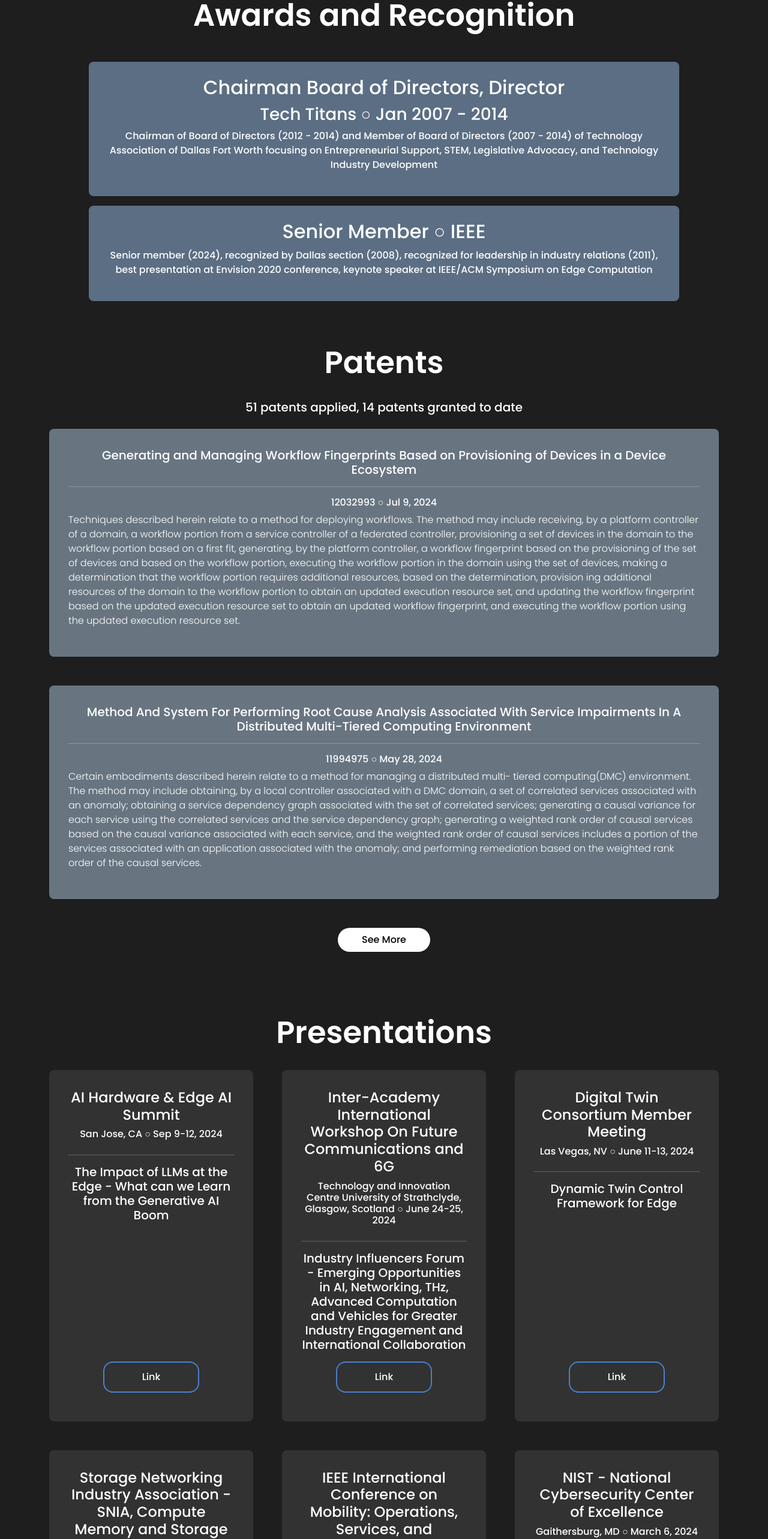
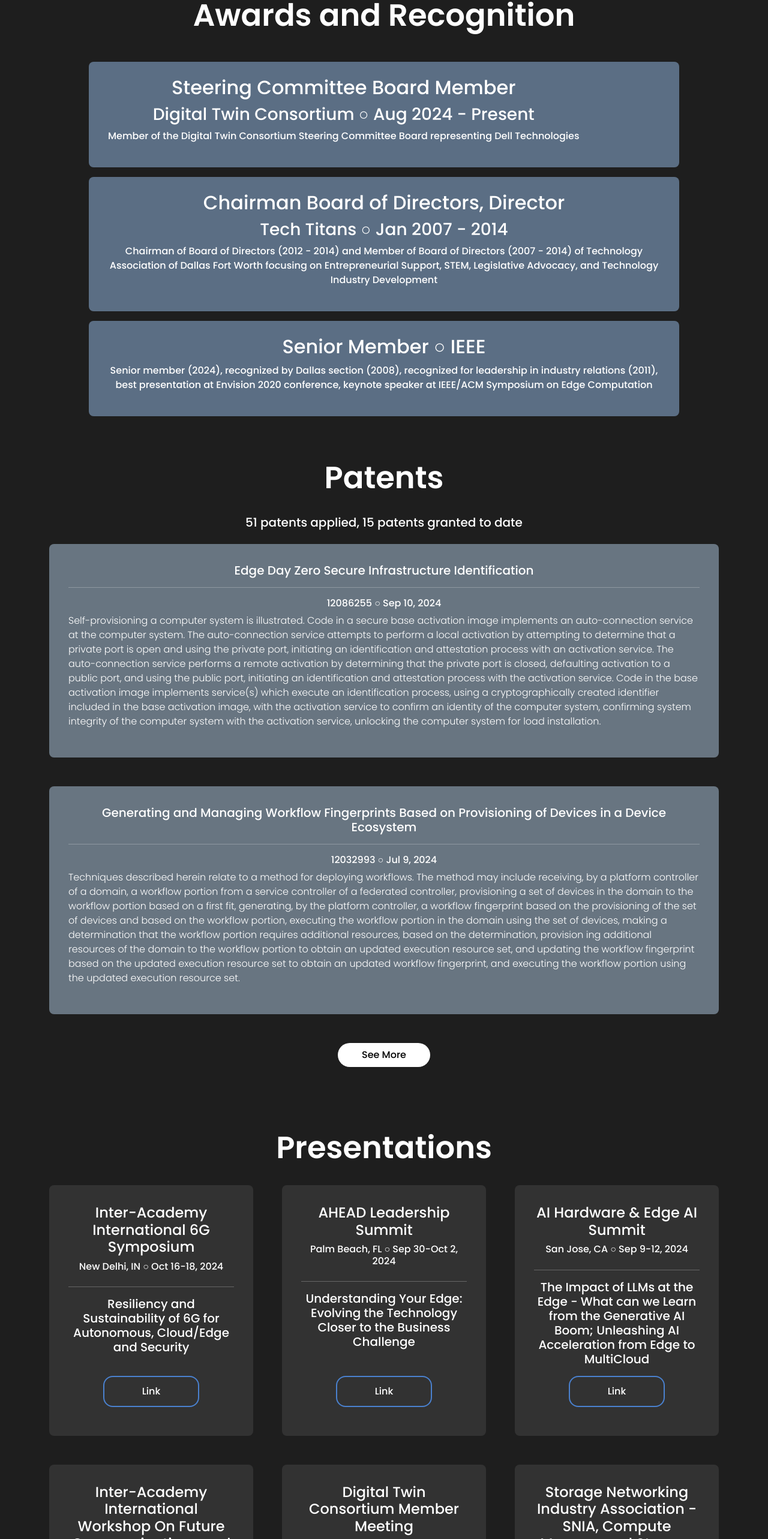
Before and after one commit to nicolewhitee/jw-portfolio, a React (Create React App) app: page / in a window 1280 px wide. Shown: the part 3658-6224 px from the top of the page at 60% size. Built offline with nearby package versions, Linux system fonts and the light colour scheme.

Commit message:
Update patents, about, presentations

```diff
--- a/src/components/About/about.js
+++ b/src/components/About/about.js
@@ -169,6 +169,16 @@
             <div className="container text-center">
                 <div className="awardsBar">
                     <div>
+                        <div className="h2">Steering Committee Board Member</div>
+                        <div className="h3">Digital Twin Consortium &#9675; Aug 2024 - Present</div>
+                        <p>
+                            Member of the Digital Twin Consortium Steering Committee Board representing
+                            Dell Technologies
+                        </p>
+                    </div>
+                </div>
+                <div className="awardsBar">
+                    <div>
                         <div className="h2">Chairman Board of Directors, Director</div>
                         <div className="h3">Tech Titans &#9675; Jan 2007 - 2014</div>
                         <p>
--- a/src/components/Patents/patents.js
+++ b/src/components/Patents/patents.js
@@ -15,7 +15,7 @@
         <>
             <section id='patents'>
                 <div className="headerTitle" aria-level="1" role="heading">Patents</div>
-                <div className="h5 mb-4">51 patents applied, 14 patents granted to date</div>
+                <div className="h5 mb-4">51 patents applied, 15 patents granted to date</div>
                 <div className="container">
                     <div className="row display-flex g-5">
                         {patentsArray.slice(0, next).map((patent, index) => {
--- a/src/components/Patents/patentsArray.js
+++ b/src/components/Patents/patentsArray.js
@@ -1,9 +1,21 @@
 const patentsArray = [
+    {
+        title: 'Edge Day Zero Secure Infrastructure Identification',
+        patentId: '12086255',
+        dateIssued: 'Sep 10, 2024',
+        description: 'Self-provisioning a computer system is illustrated. Code in a secure base activation image implements an auto-connection service at the computer system. The auto-connection service attempts to perform a local activation by attempting to determine that a private port is open and using the private port, initiating an identification and attestation process with an activation service. The auto-connection service performs a remote activation by determining that the private port is closed, defaulting activation to a public port, and using the public port, initiating an identification and attestation process with the activation service. Code in the base activation image implements service(s) which execute an identification process, using a cryptographically created identifier included in the base activation image, with the activation service to confirm an identity of the computer system, confirming system integrity of the computer system with the activation service, unlocking the computer system for load installation.'
+    },
     {
         title: 'Generating and Managing Workflow Fingerprints Based on Provisioning of Devices in a Device Ecosystem',
         patentId: '12032993',
         dateIssued: 'Jul 9, 2024',
         description: 'Techniques described herein relate to a method for deploy­ing workflows. The method may include receiving, by a platform controller of a domain, a workflow portion from a service controller of a federated controller, provisioning a set of devices in the domain to the workflow portion based on a first fit, generating, by the platform controller, a workflow fingerprint based on the provisioning of the set of devices and based on the workflow portion, executing the workflow portion in the domain using the set of devices, making a determination that the workflow portion requires additional resources, based on the determination, provision­ ing additional resources of the domain to the workflow portion to obtain an updated execution resource set, and updating the workflow fingerprint based on the updated execution resource set to obtain an updated workflow fin­gerprint, and executing the workflow portion using the updated execution resource set.'
+    },
+    {
+        title: 'Data Management Techniques Using Distributed Policy Agent',
+        patentId: '11995055',
+        dateIssued: 'May 28, 2024',
+        description: 'Techniques described herein relate to a method for distrib­uted data management. The method may include making a first determination that data is written to a data structure of storage of a data host; obtaining, based on the first deter­mination, data information associated with the data; making a second determination of intent corresponding to the data; generating a global name and metadata corresponding to the data, wherein the metadata comprises the intent; and publishing the global name and metadata to a global name repository.'
     },
     {
         title: 'Method And System For Performing Root Cause Analysis Associated With Service Impairments In A Distributed Multi-Tiered Computing Environment',
@@ -208,11 +220,6 @@
         dateIssued: 'Nov 9, 2021'
     },
     {
-        title: 'Edge Day Zero Secure Infrastructure Identification and Attestation',
-        patentId: '17/454158',
-        dateIssued: 'Nov 9, 2021'
-    },
-    {
         title: 'Edge Day Zero Secure Infrastructure Provisioning with Autonomic Methods',
         patentId: '17/454170',
         dateIssued: 'Nov 9, 2021'
--- a/src/components/Presentations/presentationsArray.js
+++ b/src/components/Presentations/presentationsArray.js
@@ -1,8 +1,22 @@
 const presentationsArray = [
+    {
+        event: 'Inter-Academy International 6G Symposium',
+        location: 'New Delhi, IN',
+        title: 'Resiliency and Sustainability of 6G for Autonomous, Cloud/Edge and Security',
+        date: 'Oct 16-18, 2024',
+        link: 'https://www.indiamobilecongress.com/'
+    },
+    {
+        event: 'AHEAD Leadership Summit',
+        location: 'Palm Beach, FL',
+        title: 'Understanding Your Edge: Evolving the Technology Closer to the Business Challenge',
+        date: 'Sep 30-Oct 2, 2024',
+        link: ''
+    },
     {
         event: 'AI Hardware & Edge AI Summit',
         location: 'San Jose, CA',
-        title: 'The Impact of LLMs at the Edge - What can we Learn from the Generative AI Boom',
+        title: 'The Impact of LLMs at the Edge - What can we Learn from the Generative AI Boom; Unleashing AI Acceleration from Edge to MultiCloud',
         date: 'Sep 9-12, 2024',
         link: 'https://aihwedgesummit.com/events/aihwedgesummit'
     },
```
